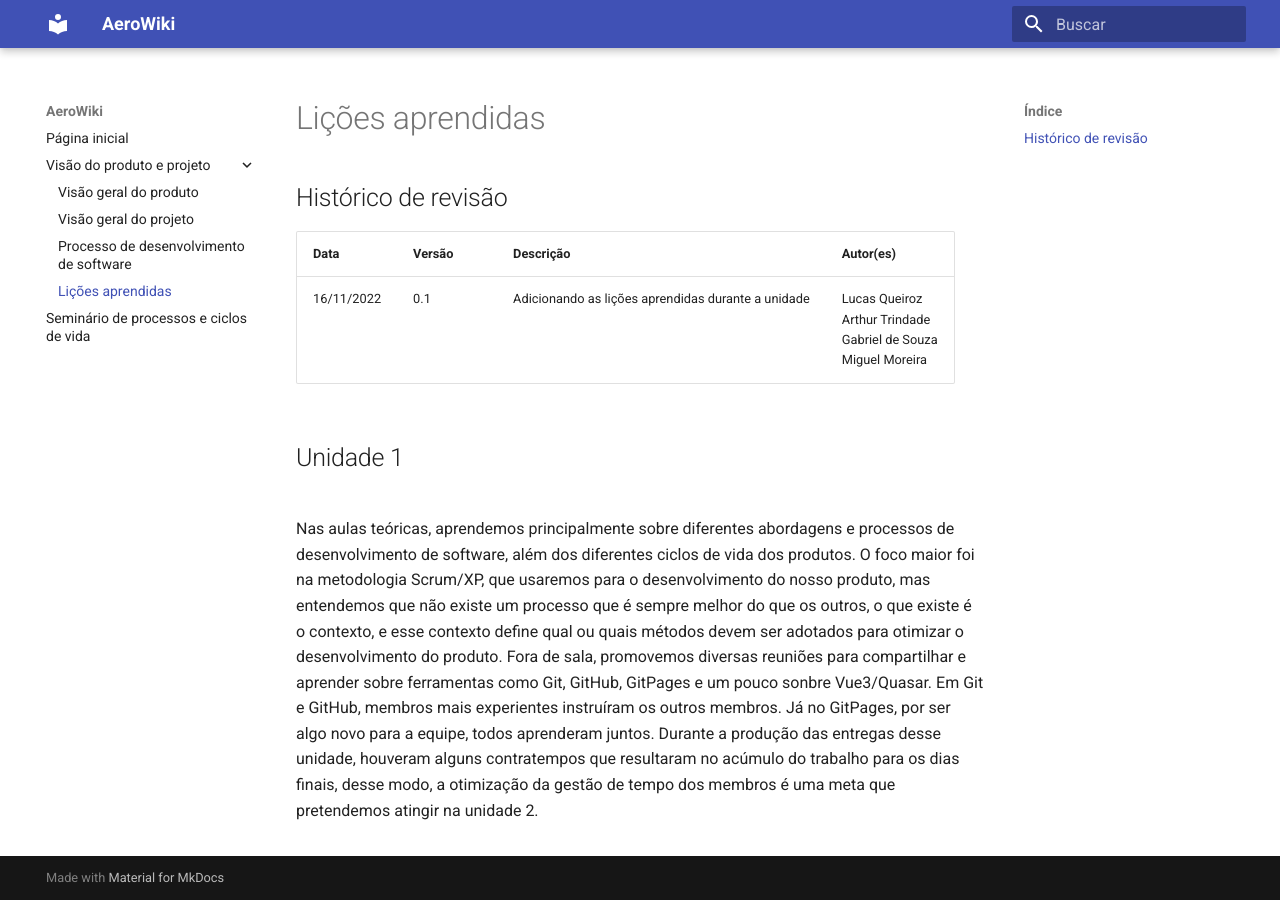
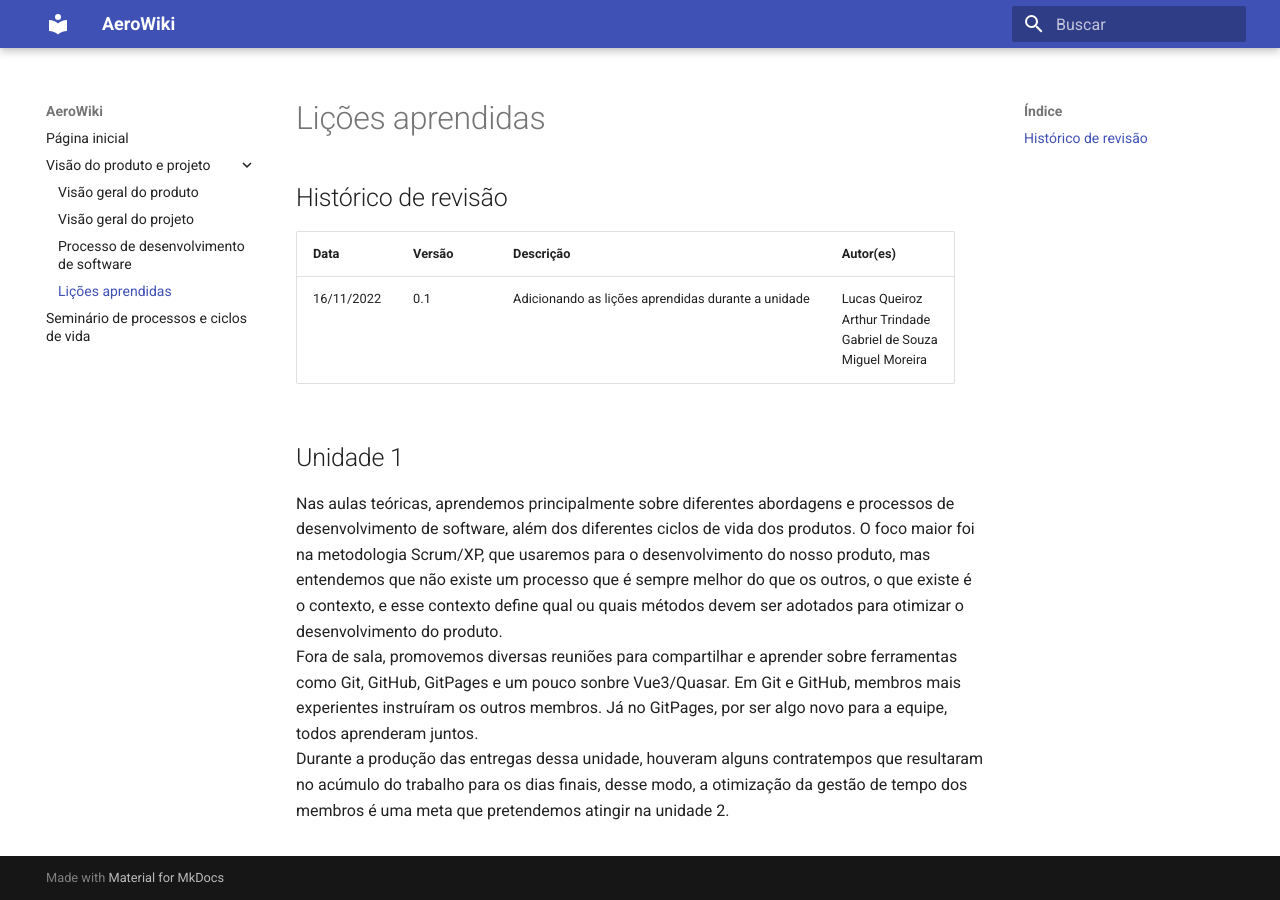
Before and after one commit to mdsreq-fga-unb/2022.2-AeroWiki, an MkDocs documentation site: the page built from docs/visao_do_produto_e_projeto/licoes-aprendidas.md, in a window 1280 px wide. Built offline with MkDocs 1.6.1 and Material for MkDocs 9.7.7, drawn with Linux system fonts in a browser that asks for light colours.

Commit message:
Adição de quebra de linha <br>

```diff
--- a/docs/visao_do_produto_e_projeto/licoes-aprendidas.md
+++ b/docs/visao_do_produto_e_projeto/licoes-aprendidas.md
@@ -6,6 +6,6 @@
 | 16/11/2022 | 0.1    | Adicionando as lições aprendidas durante a unidade|Lucas Queiroz<br>Arthur Trindade<br> Gabriel de Souza <br> Miguel Moreira|
 
  <h2>Unidade 1 </h2>
-<br>Nas aulas teóricas, aprendemos principalmente sobre diferentes abordagens e processos de desenvolvimento de software, além dos diferentes ciclos de vida dos produtos. O foco maior foi na metodologia Scrum/XP, que usaremos para o desenvolvimento do nosso produto, mas entendemos que não existe um processo que é sempre melhor do que os outros, o que existe é o contexto, e esse contexto define qual ou quais métodos devem ser adotados para otimizar o desenvolvimento do produto.
-Fora de sala, promovemos diversas reuniões para compartilhar e aprender sobre ferramentas como Git, GitHub, GitPages e um pouco sonbre Vue3/Quasar. Em Git e GitHub, membros mais experientes instruíram os outros membros. Já no GitPages, por ser algo novo para a equipe, todos aprenderam juntos.
-Durante a produção das entregas desse unidade, houveram alguns contratempos que resultaram no acúmulo do trabalho para os dias finais, desse modo, a otimização da gestão de tempo dos membros é uma meta que pretendemos atingir na unidade 2.<br>
+Nas aulas teóricas, aprendemos principalmente sobre diferentes abordagens e processos de desenvolvimento de software, além dos diferentes ciclos de vida dos produtos. O foco maior foi na metodologia Scrum/XP, que usaremos para o desenvolvimento do nosso produto, mas entendemos que não existe um processo que é sempre melhor do que os outros, o que existe é o contexto, e esse contexto define qual ou quais métodos devem ser adotados para otimizar o desenvolvimento do produto.<br>
+Fora de sala, promovemos diversas reuniões para compartilhar e aprender sobre ferramentas como Git, GitHub, GitPages e um pouco sonbre Vue3/Quasar. Em Git e GitHub, membros mais experientes instruíram os outros membros. Já no GitPages, por ser algo novo para a equipe, todos aprenderam juntos.<br>
+Durante a produção das entregas dessa unidade, houveram alguns contratempos que resultaram no acúmulo do trabalho para os dias finais, desse modo, a otimização da gestão de tempo dos membros é uma meta que pretendemos atingir na unidade 2.<br>
```
